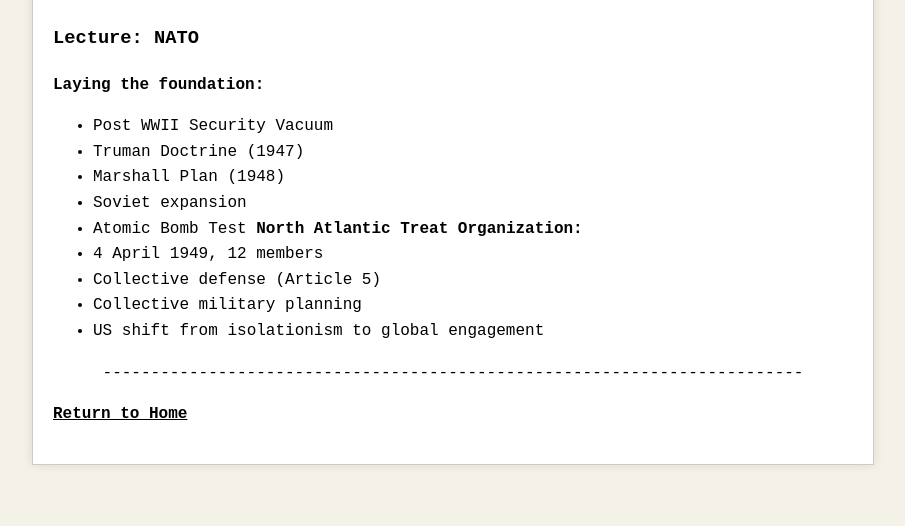
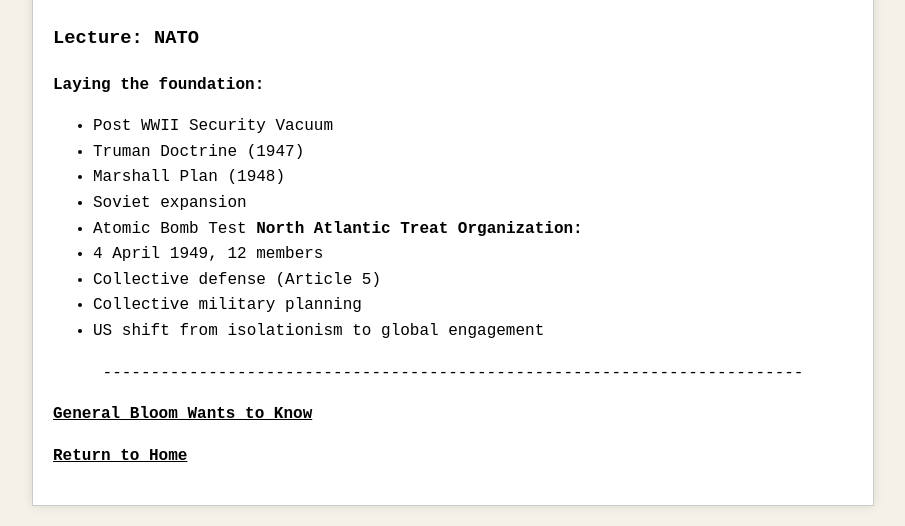
Before and after one commit to jboyce1/CodeWar, a Jekyll site: the page built from classes/ForeignFire.md, in a window 1280 px wide and 900 px high, scrolled down 2353 px, cut to the strip 374-900 px from the top of the window. Shown: the whole strip, without its empty margins (187-1092 px from the left). Built offline with Jekyll 4.4.1, drawn with Linux system fonts in a browser that asks for light colours; before the commit the page ends 3212 px from its top, so only the background shows below that.

Commit message:
Update ForeignFire.md

```diff
--- a/classes/ForeignFire.md
+++ b/classes/ForeignFire.md
@@ -88,4 +88,6 @@
   <p>-------------------------------------------------------------------------</p>
 </div>
 
+[General Bloom Wants to Know]({{ 'classes/ForeignFire/General Bloom Wants to Know Foreign Fire.pdf' | relative_url }})
+
 [Return to Home](../)
```
